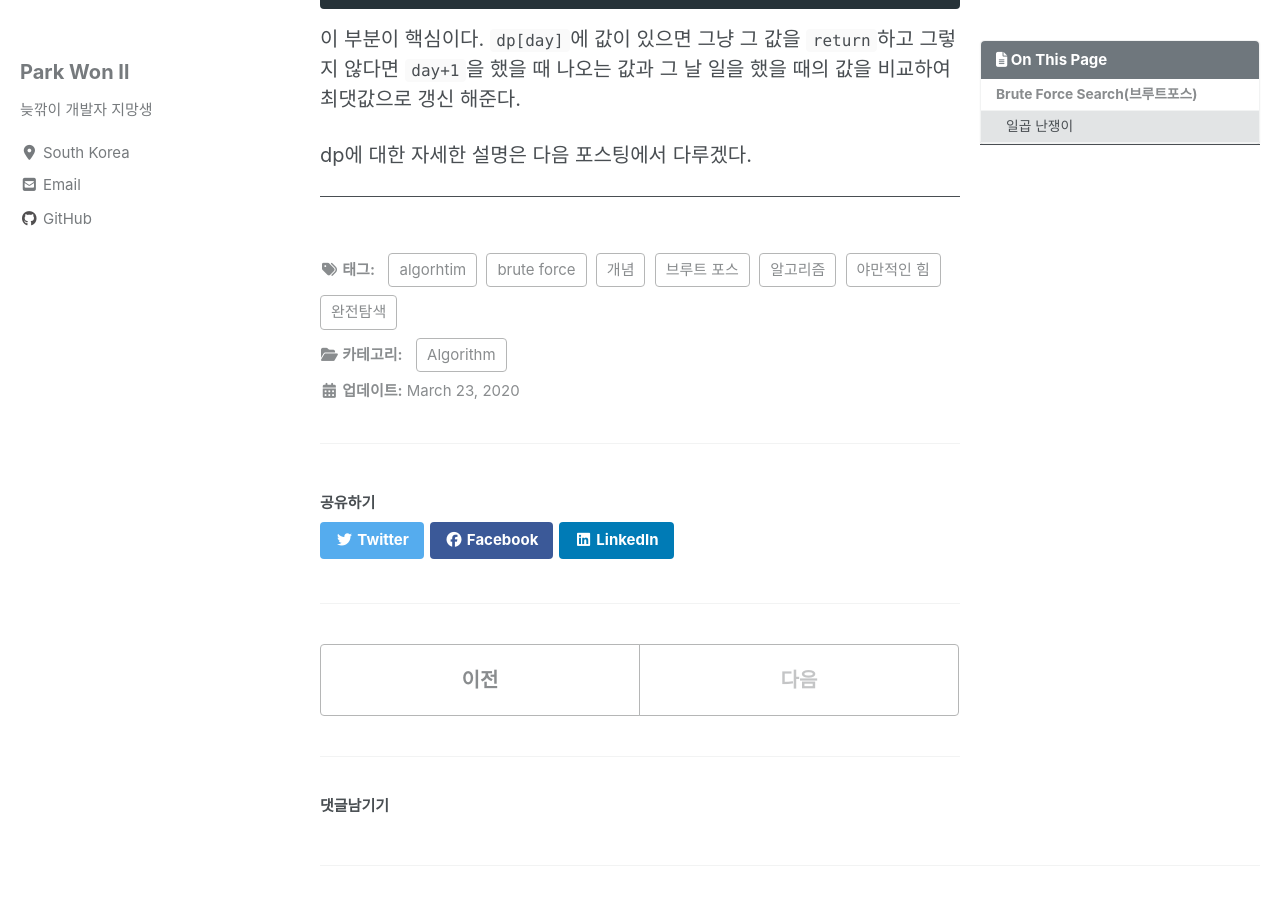
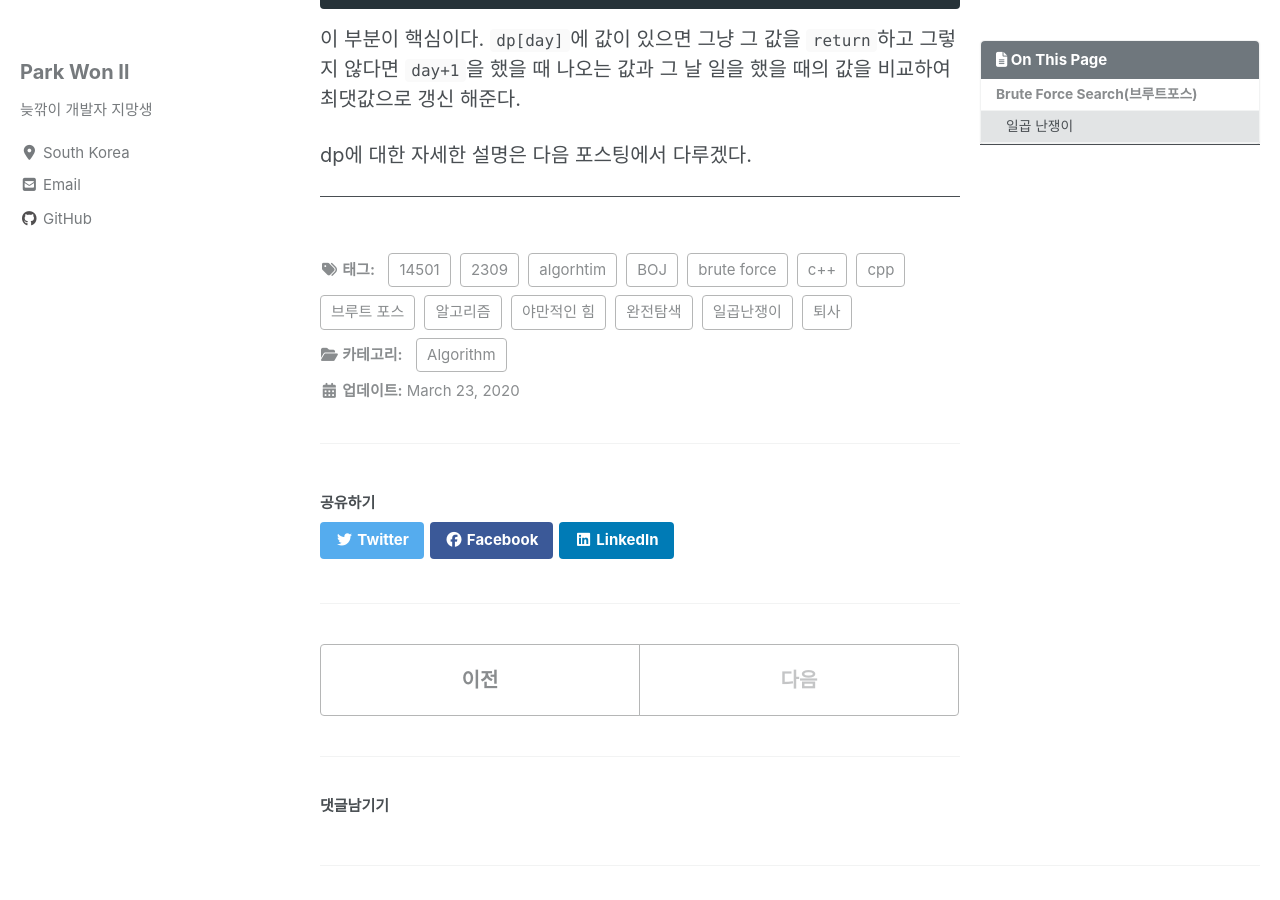
Before and after one commit to WONILLISM/wonillism.github.io, a Jekyll site: the page built from _posts/2020-03-23-algorithm-bruteForce.md, in a window 1280 px wide and 900 px high, scrolled down 6976 px. Built offline with Jekyll 4.4.1, drawn with Linux system fonts in a browser that asks for light colours; cached includes are drawn as plain includes; nearby versions of some CDN libraries; formulas are drawn with MathJax 3; comment, search, counter and statistics services are not loaded.

Commit message:
Add tags

```diff
--- a/_posts/2020-03-23-algorithm-bruteForce.md
+++ b/_posts/2020-03-23-algorithm-bruteForce.md
@@ -5,13 +5,19 @@ excerpt: "Brute Force를 알아보자"
 categories:
     - Algorithm
 tags:
-        - brute force
-        - 브루트 포스
-        - 완전탐색
-        - 야만적인 힘
-        - 알고리즘
-        - algorhtim
-        - 개념
+    - brute force
+    - 브루트 포스
+    - 완전탐색
+    - 야만적인 힘
+    - 알고리즘
+    - algorhtim
+    - BOJ
+    - 일곱난쟁이
+    - 퇴사
+    - '2309'
+    - '14501'
+    - c++
+    - cpp
 use_math: true;
 
 last_modified_at: 2020-03-23
```
